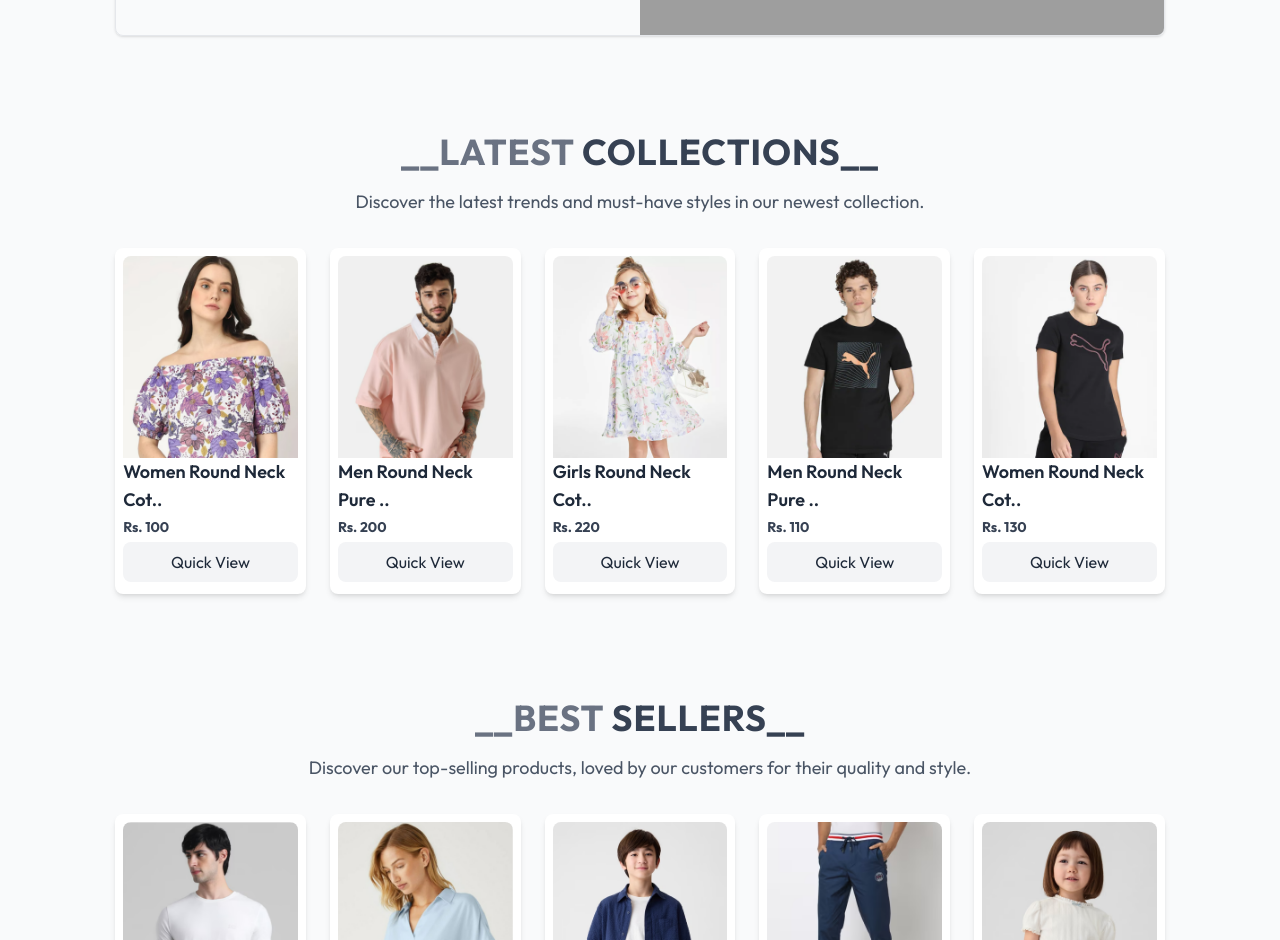
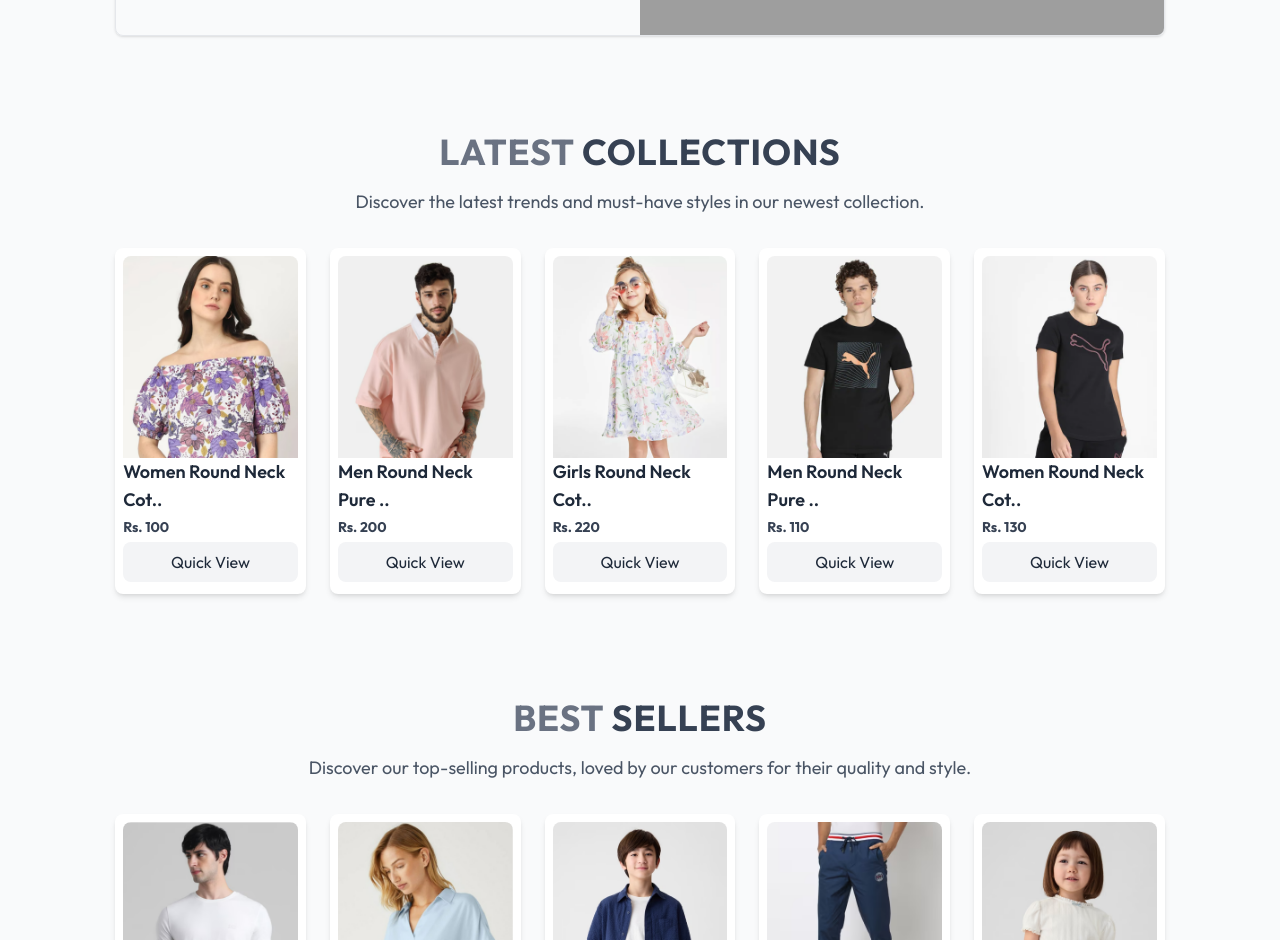
Before and after one commit to CholaKunwar/Ecommerce_xdezo, a React (Vite) app: page / in a window 1280 px wide. Shown: the part 560-1500 px from the top of the page. Built offline with nearby package versions, Linux system fonts and the light colour scheme; no server answers; grey boxes are pictures that could not be loaded.

Commit message:
Initial commit

```diff
--- a/src/Components/BestSeller.jsx
+++ b/src/Components/BestSeller.jsx
@@ -14,7 +14,7 @@ const BestSeller = () => {
 		<div className='pb-12 px-6 sm:px-[5vw] md:px-[7vw] lg:px-[9vw]'>
 			<div className="text-center py-8">
 				<h1 className='text-4xl font-bold text-gray-700 uppercase tracking-wide'>
-					<span className='text-gray-500'>__Best</span> Sellers__
+					<span className='text-gray-500'>Best</span> Sellers
 				</h1>
 				<p className='w-3/4 m-auto text-sm sm:text-base md:text-lg text-gray-600 mt-4'>
 					Discover our top-selling products, loved by our customers for their quality and style.
--- a/src/Components/Hero.jsx
+++ b/src/Components/Hero.jsx
@@ -24,9 +24,9 @@ const Hero = () => {
 				</div>
 
 				{/* Hero Right Side */}
-				<div className="w-full sm:w-1/2 h-[450px] overflow-hidden">
+				<div className="w-full sm:w-1/2 sm:h-[450px] overflow-hidden">
 					<img
-						className="w-full h-full object-cover transform hover:scale-105 transition-transform duration-500"
+						className="xs:w-[450px] xs:h-[450px] lg:w-full lg:h-full object-cover transform hover:scale-105 transition-transform duration-500"
 						src='https://img.freepik.com/free-photo/excited-funny-woman-shopaholic-holding-hangers-with-summer-clothes-try-demonstrating-smartphone_273609-741.jpg'
 						alt="Latest Arrivals"
 					/>
--- a/src/Components/LatestCollection.jsx
+++ b/src/Components/LatestCollection.jsx
@@ -14,7 +14,7 @@ const LatestCollection = () => {
 		<div className='pt-12 pb-18 px-6 sm:px-[5vw] md:px-[7vw] lg:px-[9vw]'>
 			<div className="text-center py-8">
 				<h1 className='text-4xl font-bold text-gray-700 uppercase tracking-wide'>
-					<span className='text-gray-500'>__LATEST</span> Collections__
+					<span className='text-gray-500'>LATEST</span> Collections
 				</h1>
 				<p className='w-3/4 m-auto text-sm sm:text-base md:text-lg text-gray-600 mt-4'>
 					Discover the latest trends and must-have styles in our newest collection.
--- a/src/Components/RelatedProducts.jsx
+++ b/src/Components/RelatedProducts.jsx
@@ -1,6 +1,5 @@
 import React, { useContext, useEffect, useState } from "react";
 import { ShopContext } from "../Context/ShopContext";
-import { Link } from "react-router-dom";
 import ProductItems from "./ProductItems";
 
 const RelatedProduct = ({ category, subCategory }) => {
@@ -25,7 +24,7 @@ const RelatedProduct = ({ category, subCategory }) => {
 					<h2 className="text-2xl font-bold mb-6">Related Products</h2>
 					<div className="grid grid-cols-1 sm:grid-cols-2 md:grid-cols-3 lg:grid-cols-4 gap-4">
 						{related.map((item,index) => (
-								<ProductItems key={index} id={item._id} image={item.image} name={item.name} price={item.price}></ProductItems>
+								<ProductItems key={index} id={item._id} image={item.image} name={item.name} price={item.price} ></ProductItems>
 						))}
 					</div>
 				</div>
```
